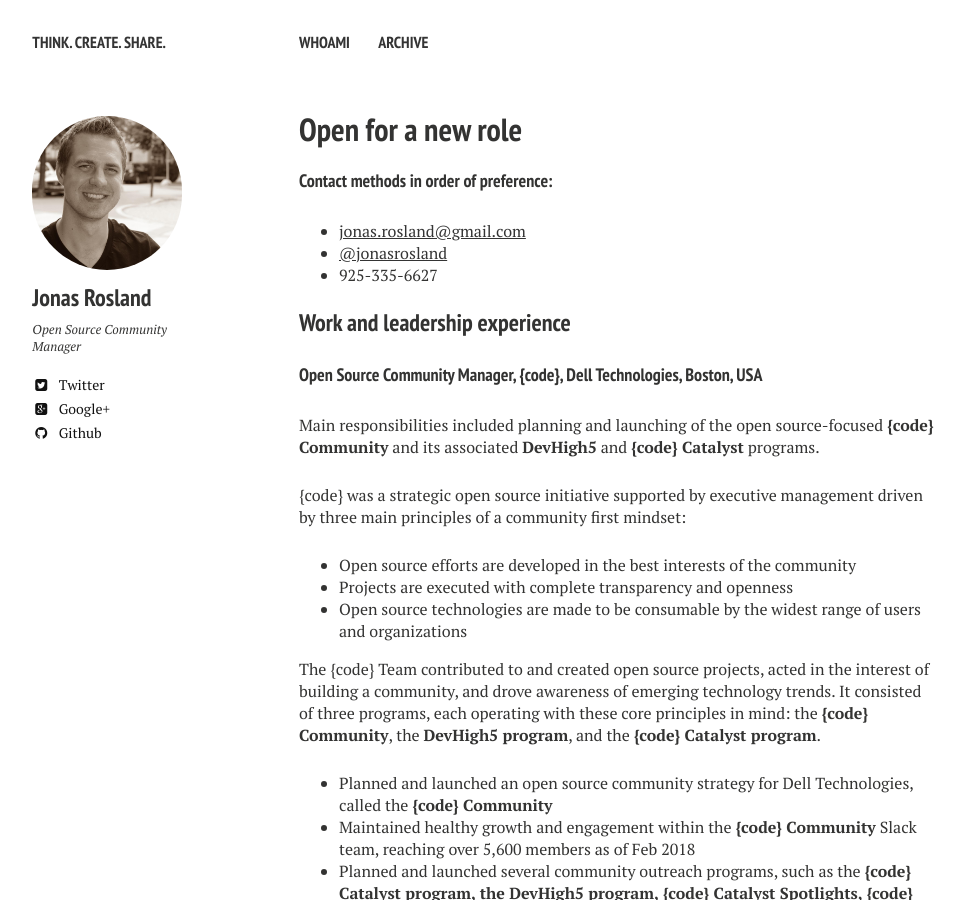
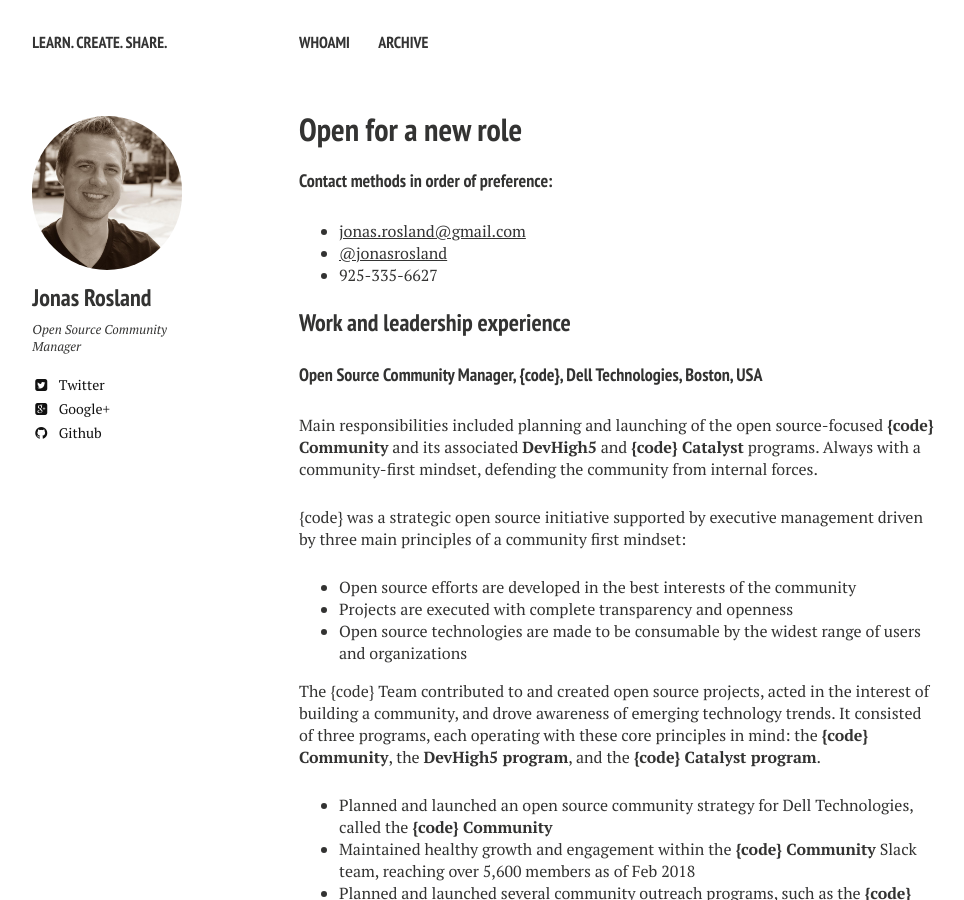
Before and after one commit to jonasrosland/old-blog, a Jekyll site: the page built from open-for-a-new-role.md, in a window 1280 px wide and 900 px high. Shown: the whole window, without its empty margins (21-985 px from the left). Built offline with Jekyll 4.4.1, drawn with Linux system fonts in a browser that asks for light colours; nearby versions of some CDN libraries.

Commit message:
More stuff

```diff
--- a/_config.yml
+++ b/_config.yml
@@ -1,6 +1,6 @@
 # Site wide configuration
 
-title:            Think. Create. Share.
+title:            Learn. Create. Share.
 locale:           en_US
 url: //jonasrosland.com
 
--- a/open-for-a-new-role.md
+++ b/open-for-a-new-role.md
@@ -14,7 +14,7 @@ permalink: /open-for-a-new-role.html
 ### Work and leadership experience
 
 #### Open Source Community Manager, {code}, Dell Technologies, Boston, USA
-Main responsibilities included planning and launching of the open source-focused **{code} Community** and its associated **DevHigh5** and **{code} Catalyst** programs.
+Main responsibilities included planning and launching of the open source-focused **{code} Community** and its associated **DevHigh5** and **{code} Catalyst** programs. Always with a community-first mindset, defending the community from internal forces.
 
 {code} was a strategic open source initiative supported by executive management driven by three main principles of a community first mindset:
 
```
